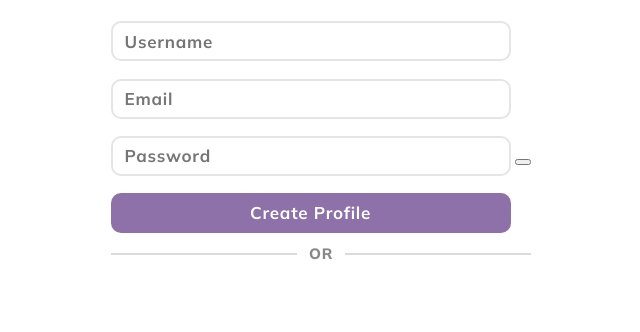
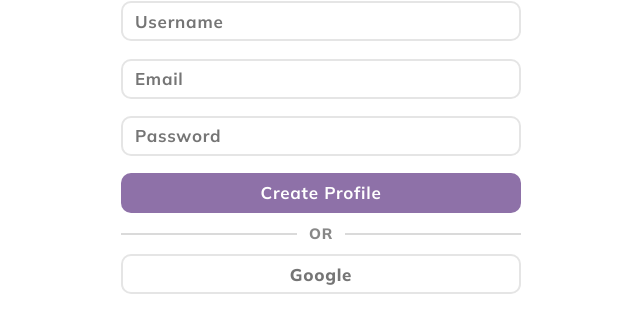
Before and after one commit to WebsiteBot32/DevelUP, a plain HTML site: page create-profile.html in a window 1280 px wide. Shown: the part 222-554 px from the top of the page, without its empty margins (319-959 px from the left). Drawn offline with Linux system fonts and the light colour scheme.

Commit message:
Google sign-up button

```diff
--- a/assets/styles/profile/sign-up.css
+++ b/assets/styles/profile/sign-up.css
@@ -79,3 +79,12 @@
     flex-grow: 1;
     height: 2px;
 }
+.authentification__button {
+    color: #757575;
+    background-color: var(--background);
+    border: rgb(229 229 229) solid 2px;
+    width: 400px;
+    height: 40px;
+    border-radius: 10px;
+    font-size: 17px;
+}
--- a/create-profile.html
+++ b/create-profile.html
@@ -22,7 +22,7 @@
                 <br>
                 <div>
                     <input type="password" class="setup__input" name="password" placeholder="Password" required title="Please enter at least 3 characters">
-                    <button id="password__hide/show"></button>
+                    <!-- <button id="password__hide/show"></button> -->
                 </div>
                 <br>
                 <button class="setup__button" type="submit">Create Profile</button>
@@ -31,6 +31,7 @@
                     <div class="__or__">OR</div>
                     <div class="or__line"></div>
                 </div>
+                <button class="authentification__button button" type="submit">Google</button>
             </form>
         </div>
 </body>
```
